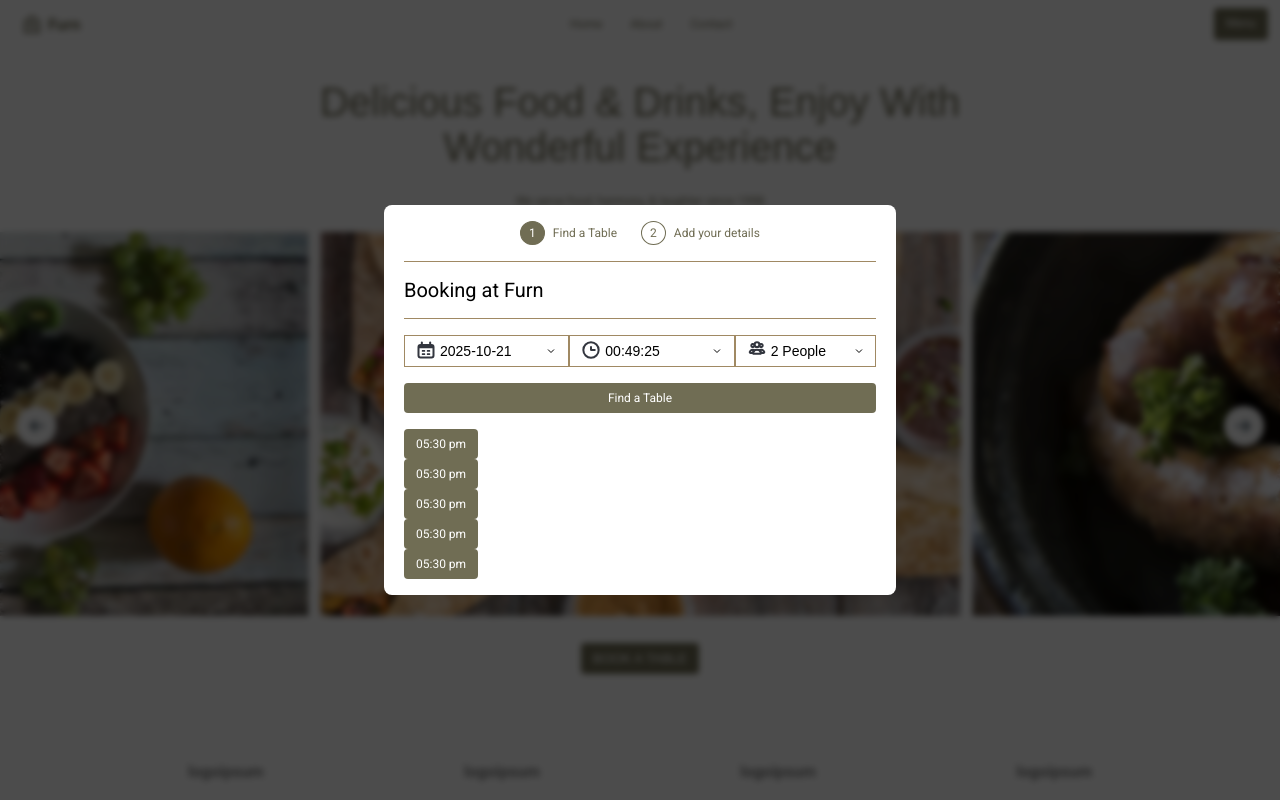
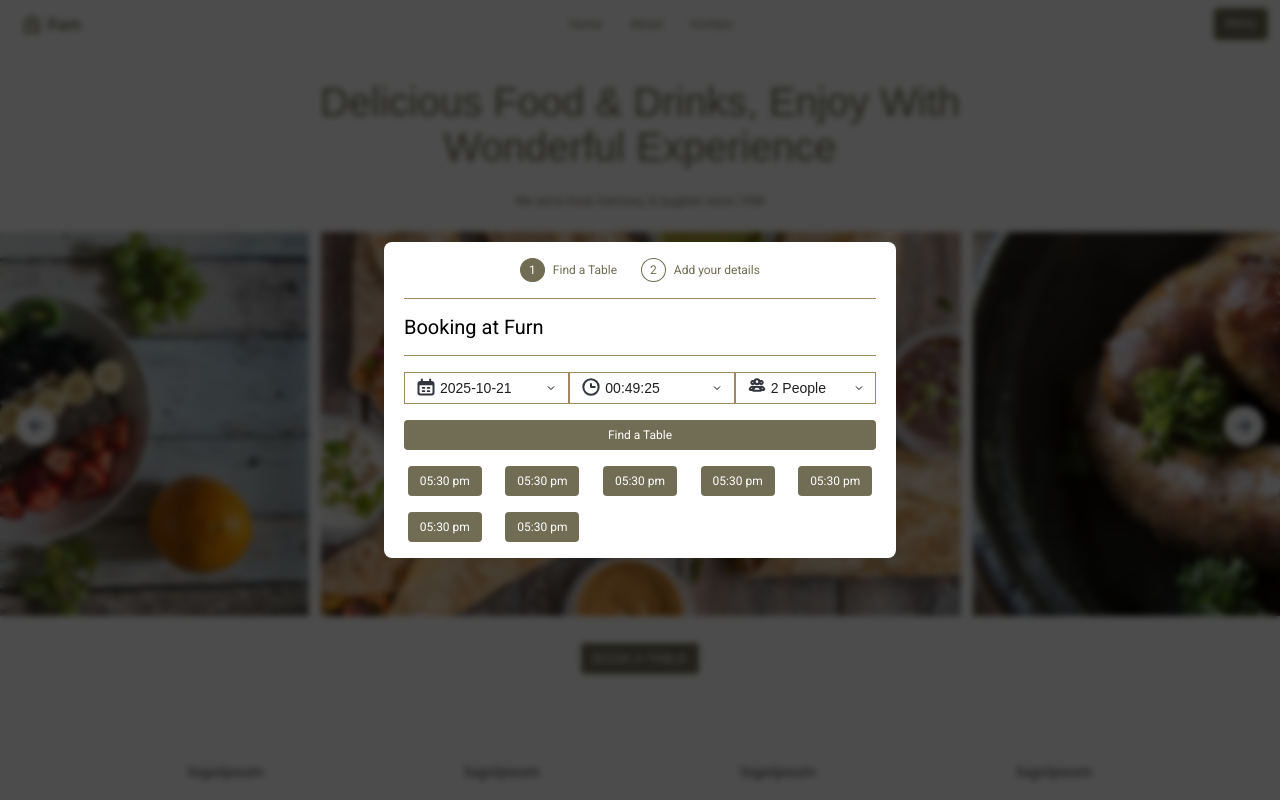
Before and after one commit to zidaneNS/furn-web, a React (Vite) app: page / in a window 1280 px wide. Both pictures are taken after a click on the element "Find a Table". Shown: the top 800 px of the page. Built offline with nearby package versions, Linux system fonts and the light colour scheme; a web font is replaced by a local one.

Commit message:
adjust popup

```diff
--- a/src/components/Popup/Popup.css
+++ b/src/components/Popup/Popup.css
@@ -59,3 +59,12 @@
 .detail-input-container * {
   flex: 1;
 }
+
+.available-schedules-container {
+  display: grid;
+  grid-template-columns: repeat(5, 1fr);
+  justify-content: space-between;
+  width: 100%;
+  place-items: center;
+  gap: var(--spacing-xl);
+}
--- a/src/components/Popup/Popup.tsx
+++ b/src/components/Popup/Popup.tsx
@@ -2,7 +2,7 @@ import dateRange from '../../assets/icons/icon-date-range.svg';
 import timeIcon from '../../assets/icons/icon-time.svg';
 import groupIcon from '../../assets/icons/icon-group.svg';
 import expandDown from '../../assets/icons/icon-expand-down.svg';
-import { useState } from 'react';
+import { useEffect, useState } from 'react';
 import './Popup.css';
 import { ConfigProvider, DatePicker, Select, TimePicker } from 'antd';
 import dayjs from 'dayjs';
@@ -25,6 +25,22 @@ const steps: Step[] = [
 
 export default function Popup() {
   const [selectedStep, setSelectedStep] = useState<Step>(steps[0]);
+  const [showAvailableTime, setShowAvailableTime] = useState<boolean>(false);
+  const [isLoading, setIsLoading] = useState<boolean>(false);
+
+  useEffect(() => {
+
+    setIsLoading(true)
+    const time = setTimeout(() => {
+      if (showAvailableTime) {
+        setIsLoading(false)
+      }
+    }, 1000)
+
+    return () => clearTimeout(time);
+
+  }, [showAvailableTime]);
+
   return (
     <div className="popup">
       <div className="step-container">
@@ -72,13 +88,17 @@ export default function Popup() {
               />
             </ConfigProvider>
           </div>
-          <div className="cta-button" style={{ width: '100%' }}>Find a Table</div>
+          <div onClick={() => setShowAvailableTime(true)} className="cta-button" style={{ width: '100%' }}>Find a Table</div>
 
-          <div className="available-schedules-container">
-            {Array.from({ length: 5 }).map((_, id) => (
-              <div className="available-shcedule cta-button" key={id} onClick={() => setSelectedStep(steps[1])}>05:30 pm</div>
-            ))}
-          </div>
+          {showAvailableTime && isLoading && <p>Loading...</p>}
+
+          {showAvailableTime && !isLoading && (
+            <div className="available-schedules-container">
+              {Array.from({ length: 7 }).map((_, id) => (
+                <div className="available-shcedule cta-button" key={id} onClick={() => setSelectedStep(steps[1])}>05:30 pm</div>
+              ))}
+            </div>
+          )}
         </div>
       )}
 
--- a/src/index.css
+++ b/src/index.css
@@ -35,6 +35,9 @@
   padding: 0;
   margin: 0;
   box-sizing: border-box;
+}
+
+h1, h2, h3, p {
   color: #000;
 }
 
```
